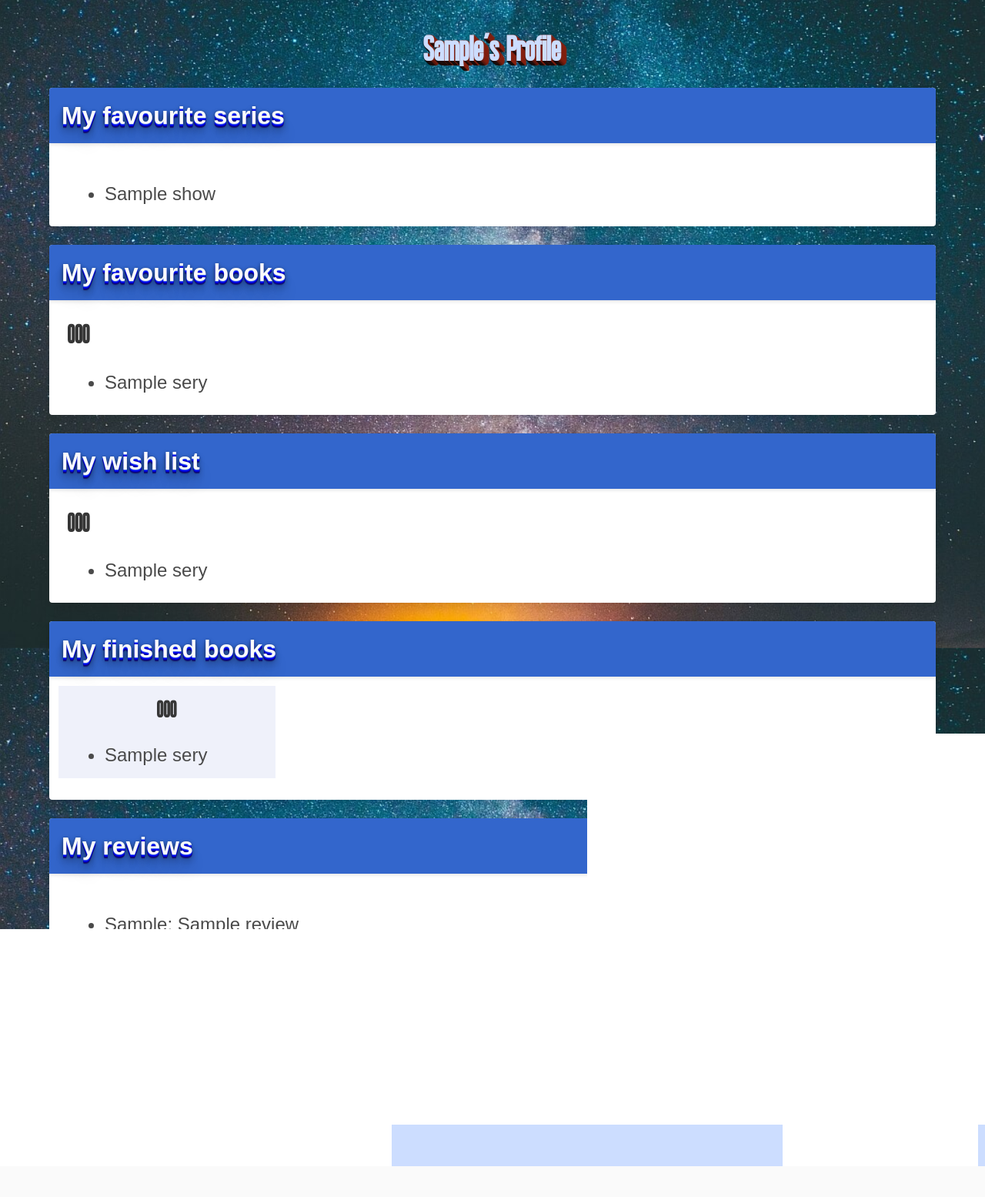
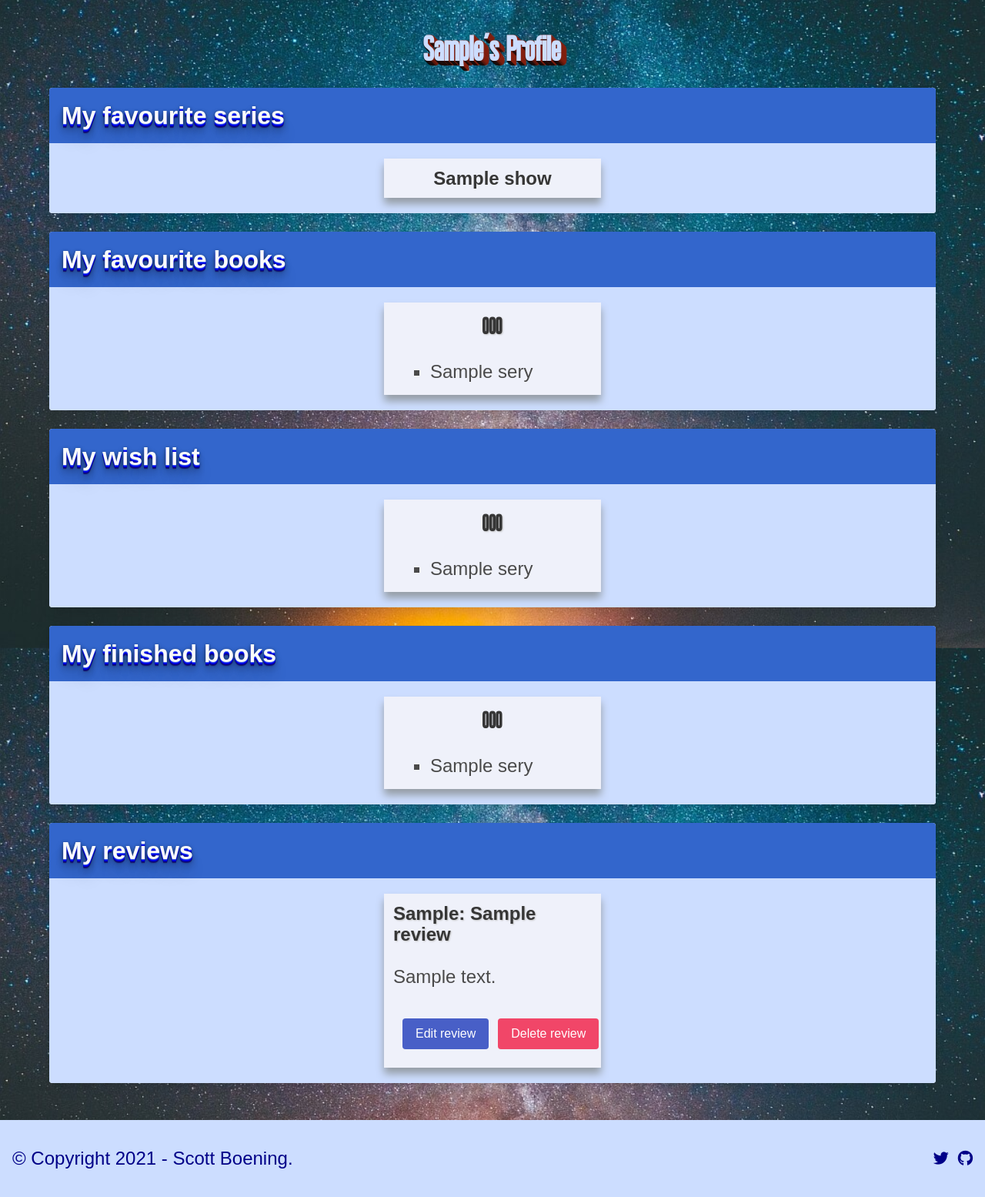
Before and after one commit to Ryagg/st-archive, a Flask app: template templates/profile.html in a window 1280 px wide. Shown: the part 64-1619 px from the top of the page at 77% size. Before the commit the page ends 1579 px from the top, so only its background shows below. Run offline with Flask 2, Linux system fonts and the light colour scheme; the template is opened without the code that fills it: most values are stand-ins (such as "Sample title", 1, 10 or a date in 2020); some libraries are stand-ins or nearby versions.

Commit message:
style: display elements from user lists on profile page as cards with text- and box-shadow

```diff
--- a/static/css/style.css
+++ b/static/css/style.css
@@ -59,6 +59,10 @@ h6 {
     text-shadow: 1px 1px 3px #292929;
 }
 
+.text__shadow--light {
+    text-shadow: 1px 1px 2px #c0c0c0;
+}
+
 .text--color-light {
     color: #ccddff;
 }
@@ -94,6 +98,14 @@ h6 {
 .ul__li--no-bullets {
     list-style-type: none;
 }
+
+.li__icon--book {
+    list-style-type: square;
+    list-style-position: outside;
+    list-style-image: none;
+    vertical-align: middle;
+}
+
 /*----- FOOTER -----*/
 .footer_padding--less {
     padding: var(--padding);
@@ -118,6 +130,11 @@ h6 {
 
 .card__bg--blue-dark {
     background-color: #000088;
+}
+
+.card__shadow {
+    -webkit-box-shadow: 0px 8px 10px rgba(149, 157, 165, 1);
+    box-shadow: 0px 8px 10px rgba(149, 157, 165, 1);
 }
 
 .card__box-shadow {
--- a/templates/profile.html
+++ b/templates/profile.html
@@ -5,6 +5,7 @@
         <div class="hero-body">
             <div class="container">
                 <h1 class="title is-1 has-text-centered hero_heading heading__text--shadow">{{ username.capitalize() }}'s Profile</h1>
+                <!-- Favourite series -->
                 <div class=columns>
                     <div class="column">
                         <div class="card">
@@ -13,21 +14,24 @@
                                     My favourite series
                                 </p>
                             </header>
-                            <div class="card-content">
+                            <!-- card for each series -->
+                            <div class="card-content card__bg--light">
                                 <div class="content is-size-4">
-                                    <ul>
+                                    <div class="columns is-centered is-multiline">
                                         {% if favourites_series|length > 0 %}
                                             {% for show in favourites_series|sort(attribute="series_code") %}
-                                                <li>{{ show.series_name }}</li>
+                                                <div class="column is-4-tablet is-3-desktop mx-2 my-2 has-background-link-light card__shadow">
+                                                    <p class="title is-4 has-text-centered">{{ show.series_name }}</p>
+                                                </div>
                                             {% endfor %}
                                         {% endif %}
-                                    </ul>
-                                </div>
-
                                     </div>
                                 </div>
                             </div>
                         </div>
+                    </div>
+                </div>
+                <!-- Favourite books -->
                 <div class=columns>
                     <div class="column">
                         <div class="card">
@@ -36,26 +40,31 @@
                                     My favourite books
                                 </p>
                             </header>
-                            <div class="card-content">
+                            <!-- card for each book -->
+                            <div class="card-content card__bg--light">
                                 <div class="content is-size-4">
+                                    <div class="columns is-centered is-multiline">
                                         {% if favourites_books|length > 0 %}
                                             {% for series in favourites_books|groupby("series_code") %}
-                                            <h3>{{ series.grouper }}</h3>
+                                                <div class="column is-4-tablet  is-3-desktop my-2 mx-2 has-background-link-light card__shadow">
+                                                    <h3 class="title is-3 has-text-centered text__shadow--light">{{ series.grouper }}</h3>
                                                     <ul>
                                                         {% for book in series.list|sort(attribute="number") %}
-                                                        <li>{{ book.title }}</li>
+                                                            <li class="li__icon--book">{{ book.title }}</li>
                                                         {% endfor %}
                                                     </ul>
+                                                </div>
                                             {% endfor %}
                                         {% else %}
                                             <p class="is-size-4">You haven't added any favourites yet. </p>
                                         {% endif %}
                                     </div>
-
                                 </div>
                             </div>
                         </div>
                     </div>
+                </div>
+                <!-- Wish list -->
                 <div class=columns>
                     <div class="column">
                         <div class="card">
@@ -64,26 +73,31 @@
                                     My wish list
                                 </p>
                             </header>
-                            <div class="card-content">
+                            <!-- card for each book -->
+                            <div class="card-content card__bg--light">
                                 <div class="content is-size-4">
+                                    <div class="columns is-centered is-multiline">
                                         {% if wishlist|length > 0 %}
                                             {% for series in wishlist|groupby("series_code") %}
-                                            <h3>{{ series.grouper }}</h3>
+                                                <div class="column is-4-tablet  is-3-desktop my-2 mx-2 has-background-link-light card__shadow">
+                                                    <h3 class="title is-3 has-text-centered text__shadow--light">{{ series.grouper }}</h3>
                                                     <ul>
                                                         {% for book in series.list|sort(attribute="number") %}
-                                                        <li>{{ book.title }}</li>
+                                                            <li class="li__icon--book">{{ book.title }}</li>
                                                         {% endfor %}
                                                     </ul>
+                                                </div>
                                             {% endfor %}
                                         {% else %}
                                             <p class="is-size-4">You haven't added any books to your wishlist yet. </p>
                                         {% endif %}
                                     </div>
-
                                 </div>
                             </div>
                         </div>
                     </div>
+                </div>
+                <!-- Finished books -->
                 <div class="columns">
                     <div class="column">
                         <div class="card">
@@ -92,32 +106,31 @@
                                     My finished books
                                 </p>
                             </header>
-                            <div class="card-content">
+                            <!-- card for each book -->
+                            <div class="card-content card__bg--light">
                                     <div class="content is-size-4">
-                                        <div class="columns is-multiline">
+                                        <div class="columns is-centered is-multiline">
                                             {% if finished_books|length > 0 %}
                                                 {% for series in finished_books|groupby("series_code") %}
-
-                                                    <div class="column is-4-tablet is-3-desktop mb-4 has-background-link-light">
+                                                    <div class="column is-4-tablet is-3-desktop my-2 mx-2 has-background-link-light card__shadow">
                                                         <h3 class="title is-3 has-text-centered">{{ series.grouper }}</h3>
                                                             <ul>
                                                                 {% for book in series.list|sort(attribute="number") %}
-                                                                    <li>{{ book.title }}</li>
+                                                                    <li class="li__icon--book">{{ book.title }}</li>
                                                                 {% endfor %}
                                                             </ul>
                                                     </div>
-
                                                 {% endfor %}
                                             {% else %}
                                                 <p class="is-size-4">You haven't marked any books as finished yet.</p>
                                             {% endif %}
                                         </div>
                                     </div>
-
                             </div>
                         </div>
                     </div>
                 </div>
+                <!-- Reviews -->
                 <div class=columns>
                     <div class="column">
                         <div class="card">
@@ -126,24 +139,27 @@
                                     My reviews
                                 </p>
                             </header>
-                            <div class="card-content">
+                            <!-- card for each review -->
+                            <div class="card-content card__bg--light">
                                 <div class="content is-size-4">
-                                    <ul>
+                                    <div class="columns is-centered is-multiline">
                                             {% if user_reviews|length > 0 %}
                                                 {% for review in user_reviews|sort(attribute="book_series") %}
-                                                <li>{{ review.book_series }}: {{ review.book_title }}</li>
-                                                <p>{{ review.review_text }}</p>
+                                                    <div class="column is-4-tablet  is-3-desktop my-2 mx-2 has-background-link-light card__shadow">
+                                                        <p class="title is-4 text__shadow--light">{{ review.book_series }}: {{ review.book_title }}</p>
+                                                        <p class="is-size-4">{{ review.review_text }}</p>
+                                                <!-- Buttons for user actions -->
                                                         <div class="column">
                                                             <div class="field is-grouped">
                                                                 <div class="control">
                                                                     <a class="button is-link" href="{{ url_for('edit_review', review_id=review._id) }}">Edit review</a>
                                                                 </div>
-                                                        <span class="button is-link modal-button" data-target="modal-card">Delete review</span>
+                                                                    <span class="button is-danger modal-button" data-target="modal-card">Delete review</span>
                                                             </div>
                                                         </div>
-
+                                                    </div>
+                                                    <!-- confirmation modal for review deletion -->
                                                     <div id="modal-card" class="modal">
-                                                    <div class="modal-background"></div>
                                                         <div class="modal-card">
                                                             <header class="modal-card-head">
                                                                 <p class="modal-card-title">Confirmation</p>
@@ -151,7 +167,7 @@
                                                             </header>
                                                             <section class="modal-card-body">
                                                                 <p class="is-size-3">
-                                                                The review will be deleted from your profile and from the database. Please click 'Delete review' to proceed or cancel to abort.
+                                                                    The review will be deleted from your profile and from the database. Please click 'Delete review' to proceed or 'Cancel' to abort.
                                                                 </p>
                                                             </section>
                                                             <footer class="modal-card-foot">
@@ -166,14 +182,12 @@
                                                             </footer>
                                                         </div>
                                                     </div>
-
                                                 {% endfor %}
                                             {% else %}
                                                 <p class="is-size-4">You haven't added any reviews yet. </p>
                                             {% endif %}
-                                    </ul>
                                     </div>
-
+                                </div>
                             </div>
                         </div>
                     </div>
```
Lines whose indentation alone changed are shown as unchanged.
